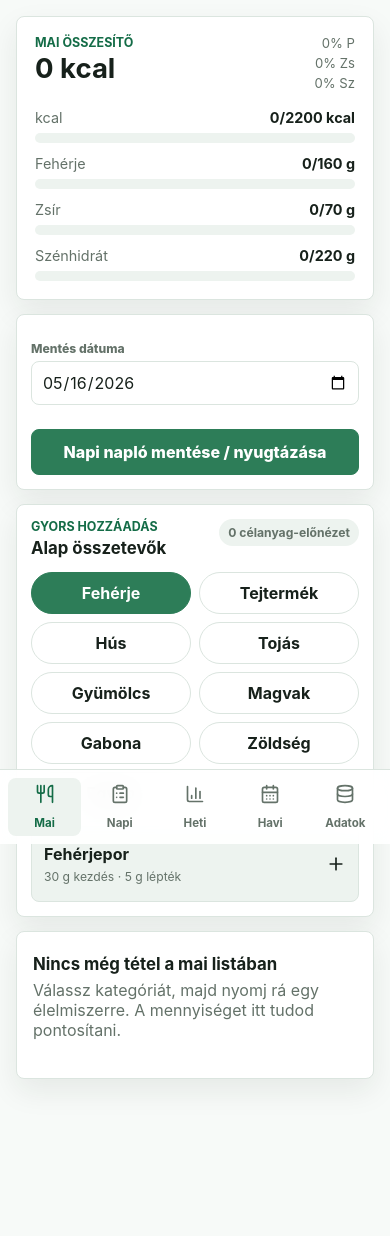
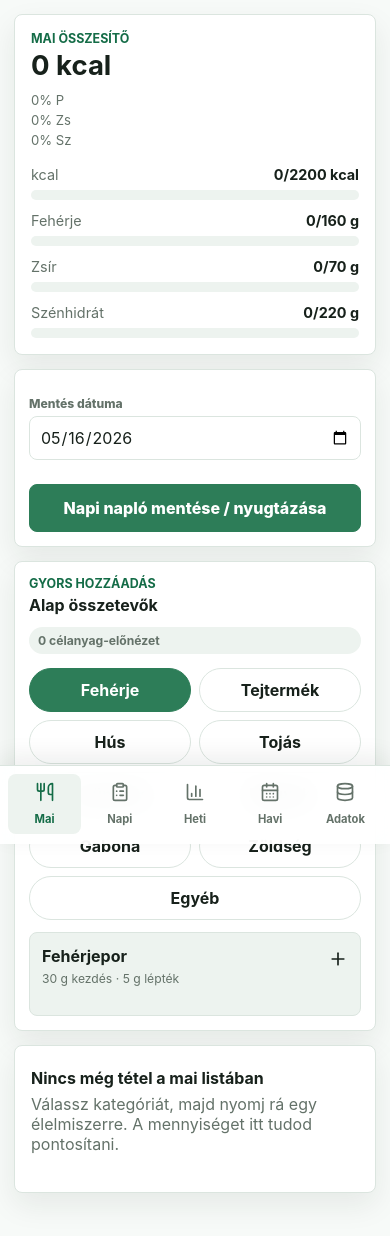
Before and after one commit to tonetttoman/makro-app, a React (Vite) app: page / in a window 390 px wide. Shown: the top 1236 px of the page. Before the commit the page ends 1183 px from the top, so only its background shows below. Built offline with nearby package versions, Linux system fonts and the light colour scheme.

Commit message:
optimize mobile layout for Redmi 13

```diff
--- a/src/styles.css
+++ b/src/styles.css
@@ -11,6 +11,9 @@
   --amber: #c47c1c;
   --danger: #b73535;
   --shadow: 0 12px 30px rgba(23, 33, 27, 0.08);
+  --page-max-width: 720px;
+  --page-padding: 14px;
+  --bottom-nav-height: 82px;
   font-family: Inter, ui-sans-serif, system-ui, -apple-system, BlinkMacSystemFont, "Segoe UI", sans-serif;
 }
 
@@ -55,13 +58,14 @@ button {
 
 .app {
   min-height: 100svh;
-  padding-bottom: calc(88px + env(safe-area-inset-bottom));
+  padding-bottom: calc(var(--bottom-nav-height) + 28px + env(safe-area-inset-bottom));
 }
 
 .page {
-  width: min(720px, 100%);
+  width: 100%;
+  max-width: var(--page-max-width);
   margin: 0 auto;
-  padding: 16px;
+  padding: var(--page-padding);
 }
 
 .summary,
@@ -77,7 +81,7 @@ button {
 }
 
 .summary {
-  padding: 18px;
+  padding: 16px;
   margin-bottom: 14px;
 }
 
@@ -106,13 +110,13 @@ p {
 
 h1 {
   margin-bottom: 0;
-  font-size: 2rem;
-  line-height: 1.05;
+  font-size: 1.72rem;
+  line-height: 1.1;
 }
 
 h2 {
   margin-bottom: 0;
-  font-size: 1.05rem;
+  font-size: 1rem;
 }
 
 .macro-ratio {
@@ -169,6 +173,7 @@ h2 {
 .panel {
   padding: 14px;
   margin-bottom: 14px;
+  overflow: hidden;
 }
 
 .badge {
@@ -182,19 +187,21 @@ h2 {
 }
 
 .category-scroll {
-  display: grid;
-  grid-template-columns: repeat(auto-fit, minmax(110px, 1fr));
+  display: flex;
+  flex-wrap: wrap;
   gap: 8px;
   width: 100%;
   max-width: 100%;
-  overflow-x: hidden;
+  overflow-x: auto;
   padding: 14px 0 12px;
+  scrollbar-width: thin;
 }
 
 .category-pill {
-  min-height: 42px;
+  flex: 1 1 132px;
+  min-height: 44px;
   min-width: 0;
-  width: 100%;
+  width: auto;
   padding: 0 14px;
   border: 1px solid var(--line);
   border-radius: 999px;
@@ -214,22 +221,27 @@ h2 {
 
 .food-grid {
   display: grid;
-  grid-template-columns: repeat(2, minmax(0, 1fr));
+  grid-template-columns: minmax(0, 1fr);
   gap: 10px;
 }
 
 .food-button {
-  min-height: 76px;
+  min-height: 84px;
   display: flex;
-  align-items: center;
+  align-items: flex-start;
   justify-content: space-between;
-  gap: 8px;
-  padding: 12px;
+  gap: 12px;
+  padding: 14px 12px;
   border: 1px solid var(--line);
   border-radius: 8px;
   background: var(--surface-soft);
   color: var(--text);
   text-align: left;
+}
+
+.food-button svg {
+  flex: 0 0 auto;
+  margin-top: 2px;
 }
 
 .food-button strong,
@@ -295,7 +307,7 @@ h2 {
 
 .entry-macros {
   display: grid;
-  grid-template-columns: repeat(4, minmax(0, 1fr));
+  grid-template-columns: repeat(2, minmax(0, 1fr));
   gap: 8px;
   margin-top: 12px;
 }
@@ -328,10 +340,19 @@ h2 {
 
 .amount-control {
   display: grid;
-  grid-template-columns: 44px minmax(0, 1fr) auto 44px;
-  align-items: end;
+  grid-template-columns: 44px minmax(0, 1fr) 44px;
+  align-items: center;
   gap: 8px;
   margin-top: 12px;
+}
+
+.amount-control label {
+  grid-column: 1 / -1;
+}
+
+.amount-control .unit {
+  grid-column: 2;
+  justify-self: center;
 }
 
 .amount-control label span {
@@ -387,30 +408,34 @@ h2 {
 
 .bottom-nav {
   position: fixed;
-  left: 0;
-  right: 0;
+  left: 50%;
   bottom: 0;
+  transform: translateX(-50%);
+  width: min(var(--page-max-width), 100%);
   z-index: 5;
   display: grid;
   grid-template-columns: repeat(5, 1fr);
   gap: 2px;
-  padding: 8px 8px calc(8px + env(safe-area-inset-bottom));
+  padding: 8px 8px calc(10px + env(safe-area-inset-bottom));
   border-top: 1px solid var(--line);
+  box-shadow: 0 -8px 22px rgba(23, 33, 27, 0.08);
   background: color-mix(in srgb, var(--surface) 92%, transparent);
   backdrop-filter: blur(14px);
 }
 
 .bottom-nav button {
-  min-height: 58px;
+  min-height: 60px;
   display: grid;
   place-items: center;
-  gap: 2px;
+  gap: 4px;
   border: 0;
   border-radius: 8px;
   background: transparent;
   color: var(--muted);
-  font-size: 0.72rem;
+  font-size: 0.7rem;
   font-weight: 750;
+  padding: 4px;
+  text-align: center;
 }
 
 .bottom-nav button.is-active {
@@ -430,7 +455,7 @@ h2 {
 
 .average-grid {
   display: grid;
-  grid-template-columns: repeat(2, minmax(0, 1fr));
+  grid-template-columns: 1fr;
   gap: 10px;
   margin: 14px 0;
 }
@@ -584,7 +609,8 @@ h2 {
 }
 
 .table-panel {
-  overflow: hidden;
+  overflow-x: auto;
+  -webkit-overflow-scrolling: touch;
 }
 
 .nutrient-list {
@@ -621,7 +647,7 @@ h2 {
 
 .source-row {
   display: grid;
-  grid-template-columns: repeat(2, minmax(0, 1fr));
+  grid-template-columns: 1fr;
   gap: 8px;
   margin-top: 9px;
   color: var(--muted);
@@ -630,13 +656,13 @@ h2 {
 
 .quick-grid {
   display: grid;
-  grid-template-columns: repeat(2, minmax(0, 1fr));
+  grid-template-columns: 1fr;
   gap: 10px;
   margin-top: 12px;
 }
 
 .quick-button {
-  min-height: 72px;
+  min-height: 76px;
   padding: 12px;
   border: 1px solid var(--line);
   border-radius: 8px;
@@ -705,13 +731,13 @@ h2 {
 
 .data-actions {
   display: grid;
-  grid-template-columns: repeat(2, minmax(0, 1fr));
+  grid-template-columns: 1fr;
   gap: 10px;
   margin-top: 14px;
 }
 
 .primary-button {
-  min-height: 46px;
+  min-height: 48px;
   display: inline-flex;
   align-items: center;
   justify-content: center;
@@ -738,7 +764,7 @@ h2 {
 .form-grid,
 .nutrient-input-grid {
   display: grid;
-  grid-template-columns: repeat(2, minmax(0, 1fr));
+  grid-template-columns: 1fr;
   gap: 10px;
   margin-top: 12px;
 }
@@ -781,9 +807,9 @@ h2 {
 
 .collapsible-header {
   width: 100%;
-  min-height: 48px;
+  min-height: 52px;
   display: flex;
-  align-items: center;
+  align-items: flex-start;
   justify-content: space-between;
   gap: 10px;
   margin-top: 18px;
@@ -812,14 +838,14 @@ h2 {
 
 .editor-food-grid {
   display: grid;
-  grid-template-columns: repeat(2, minmax(0, 1fr));
+  grid-template-columns: 1fr;
   gap: 10px;
   margin: 2px 0 14px;
 }
 
 .editor-food-button {
-  min-height: 68px;
-  padding: 11px;
+  min-height: 78px;
+  padding: 12px;
   border: 1px solid var(--line);
   border-radius: 8px;
   background: var(--surface-soft);
@@ -973,7 +999,7 @@ th {
 
 .daily-log-metrics {
   display: grid;
-  grid-template-columns: repeat(4, minmax(0, 1fr));
+  grid-template-columns: repeat(2, minmax(0, 1fr));
   gap: 8px;
   padding: 0 12px 12px;
 }
@@ -1001,7 +1027,7 @@ th {
 
 .daily-log-actions {
   display: grid;
-  grid-template-columns: repeat(2, minmax(0, 1fr));
+  grid-template-columns: 1fr;
   gap: 10px;
 }
 
@@ -1013,7 +1039,7 @@ th {
 
 .summary-edit-grid {
   display: grid;
-  grid-template-columns: repeat(2, minmax(0, 1fr));
+  grid-template-columns: 1fr;
   gap: 10px;
 }
 
@@ -1026,27 +1052,93 @@ th {
   color: var(--danger);
 }
 
-@media (max-width: 390px) {
+@media (max-width: 430px) {
+  .summary__header,
+  .panel__header,
+  .entry-card__top,
+  .daily-log-card__summary,
+  .chart-card__header,
+  .vitamin-trend-card__header,
+  .nutrient-card__header {
+    flex-direction: column;
+    align-items: stretch;
+  }
+
+  .badge,
+  .daily-log-card__kcal,
+  .macro-ratio {
+    text-align: left;
+  }
+
+  .bottom-nav button span {
+    line-height: 1.05;
+  }
+
+  .food-button strong,
+  .editor-food-button strong,
+  .collapsible-header span {
+    line-height: 1.2;
+  }
+}
+
+@media (min-width: 400px) {
+  :root {
+    --page-padding: 16px;
+  }
+
   .food-grid {
-    grid-template-columns: 1fr;
+    grid-template-columns: repeat(2, minmax(0, 1fr));
+  }
+}
+
+@media (min-width: 700px) {
+  :root {
+    --page-padding: 18px;
+    --bottom-nav-height: 88px;
+  }
+
+  h1 {
+    font-size: 2rem;
+  }
+
+  h2 {
+    font-size: 1.05rem;
+  }
+
+  .summary {
+    padding: 18px;
   }
 
   .entry-macros {
+    grid-template-columns: repeat(4, minmax(0, 1fr));
+  }
+
+  .amount-control {
+    grid-template-columns: 44px minmax(0, 1fr) auto 44px;
+    align-items: end;
+  }
+
+  .amount-control label {
+    grid-column: auto;
+  }
+
+  .amount-control .unit {
+    grid-column: auto;
+    justify-self: stretch;
+  }
+
+  .average-grid,
+  .source-row,
+  .quick-grid,
+  .data-actions,
+  .daily-log-actions,
+  .summary-edit-grid,
+  .form-grid,
+  .editor-food-grid {
     grid-template-columns: repeat(2, minmax(0, 1fr));
   }
 
-  .quick-grid,
-  .editor-food-grid,
-  .source-row,
-  .data-actions,
-  .daily-log-actions,
-  .daily-log-metrics,
-  .summary-edit-grid,
-  .form-grid {
-    grid-template-columns: 1fr;
-  }
-
-  h1 {
-    font-size: 1.72rem;
+  .daily-log-metrics {
+    grid-template-columns: repeat(4, minmax(0, 1fr));
   }
 }
```
